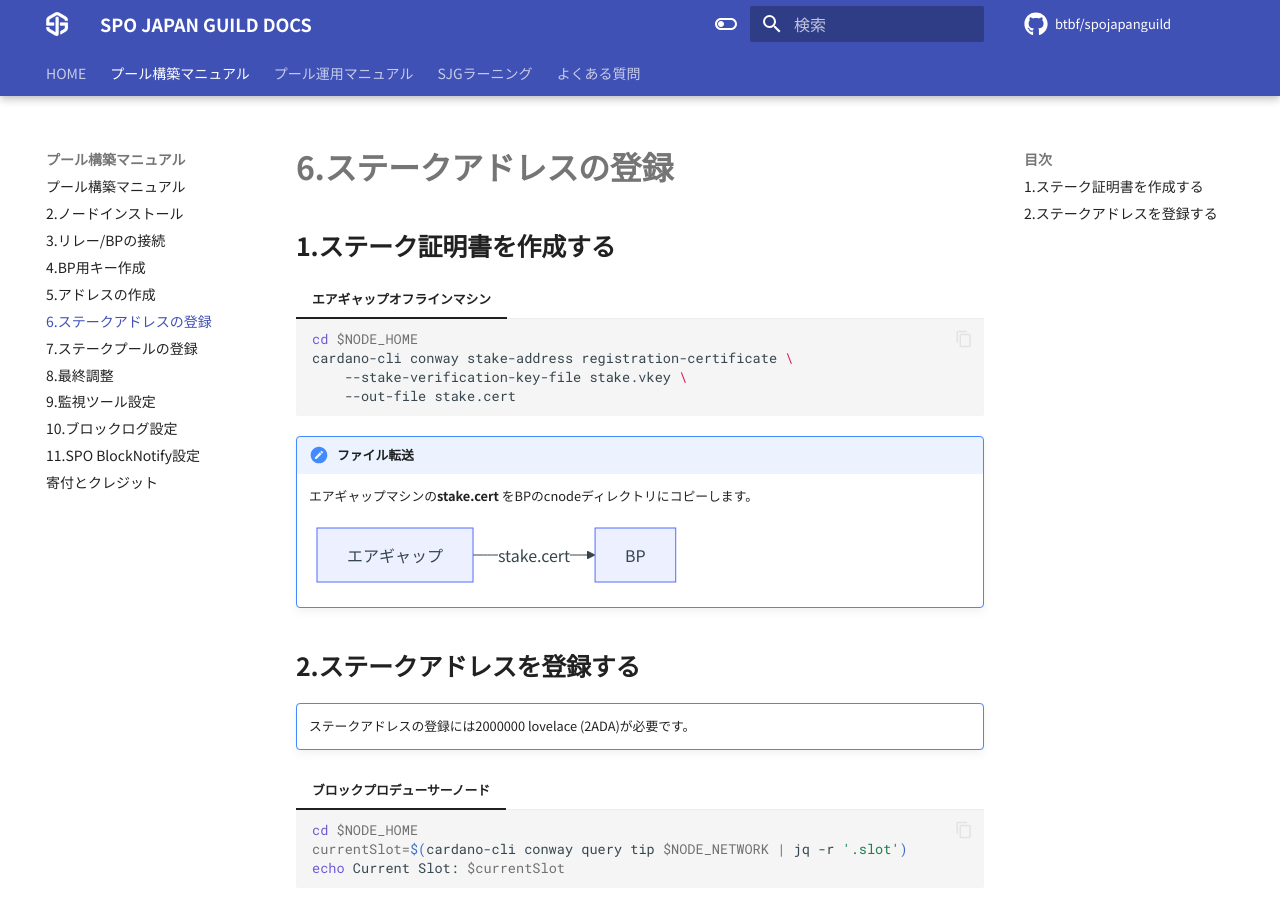
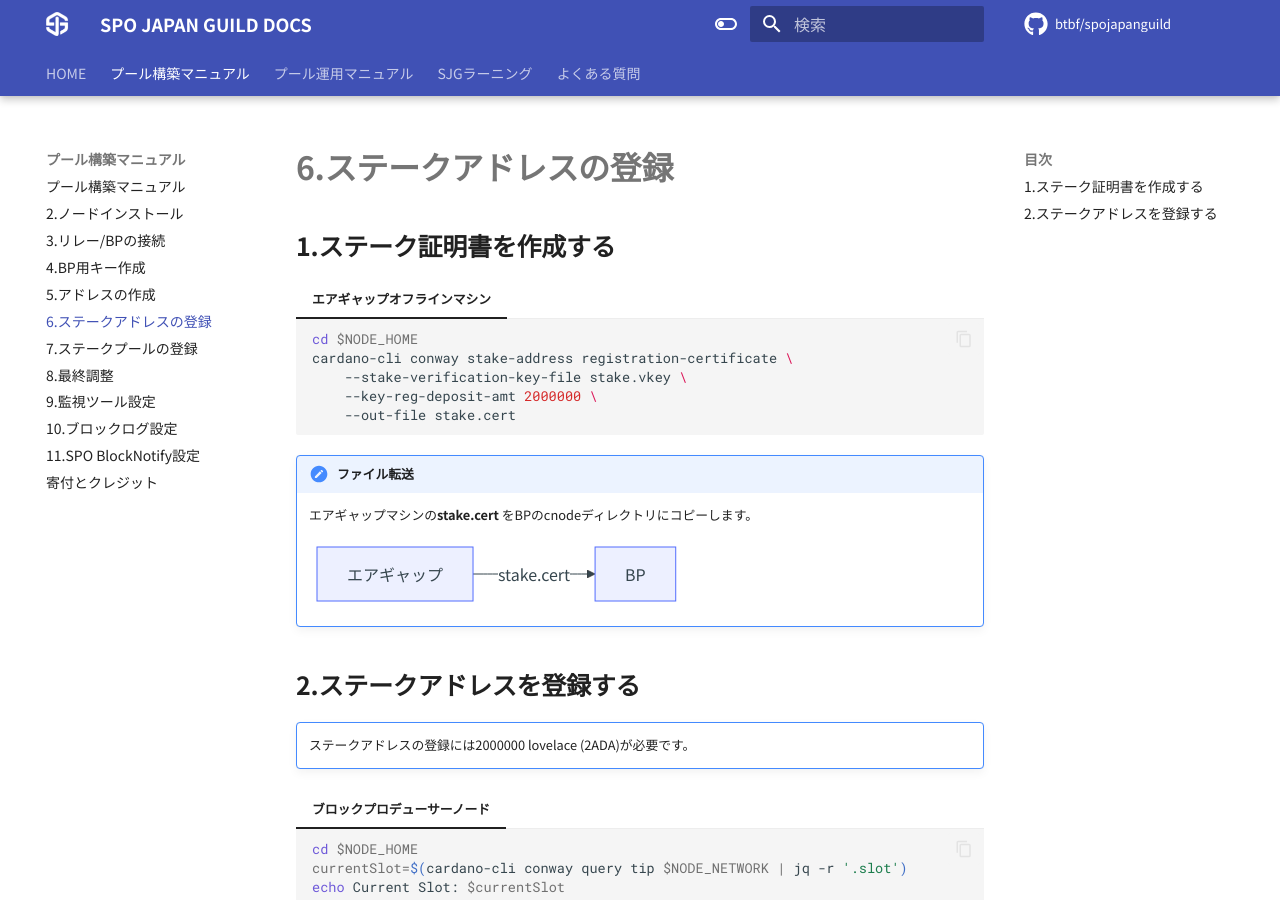
Before and after one commit to btbf/spojapanguild, an MkDocs documentation site: the page built from docs/setup/6-register-stakeaddress.md, in a window 1280 px wide and 900 px high. Built offline with MkDocs 1.6.1 and Material for MkDocs 9.7.7, drawn with Linux system fonts in a browser that asks for light colours; comment, search, counter and statistics services are not loaded.

Commit message:
conway stake.cert command fix

````diff
--- a/docs/setup/6-register-stakeaddress.md
+++ b/docs/setup/6-register-stakeaddress.md
@@ -10,6 +10,7 @@
     cd $NODE_HOME
     cardano-cli conway stake-address registration-certificate \
         --stake-verification-key-file stake.vkey \
+        --key-reg-deposit-amt 2000000 \
         --out-file stake.cert
     ```
 !!! important "ファイル転送"
````
